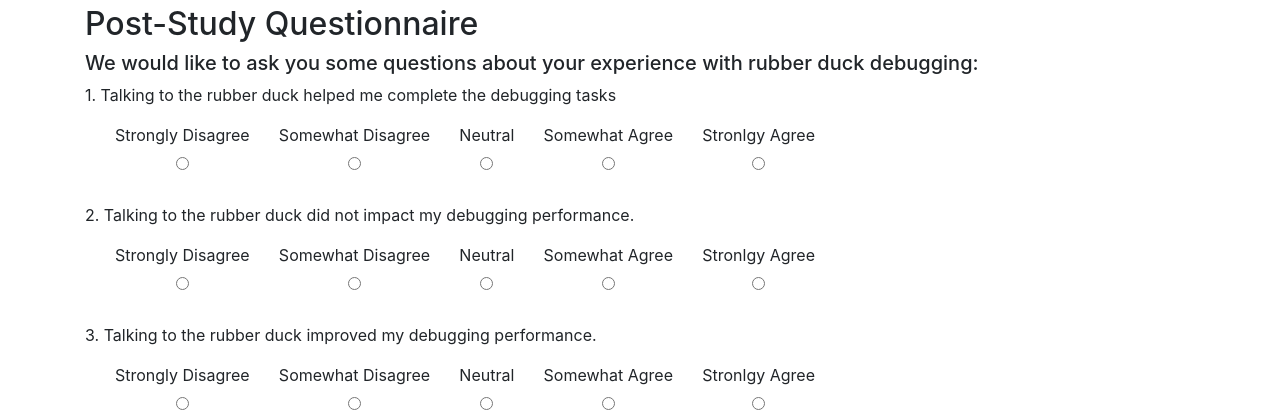
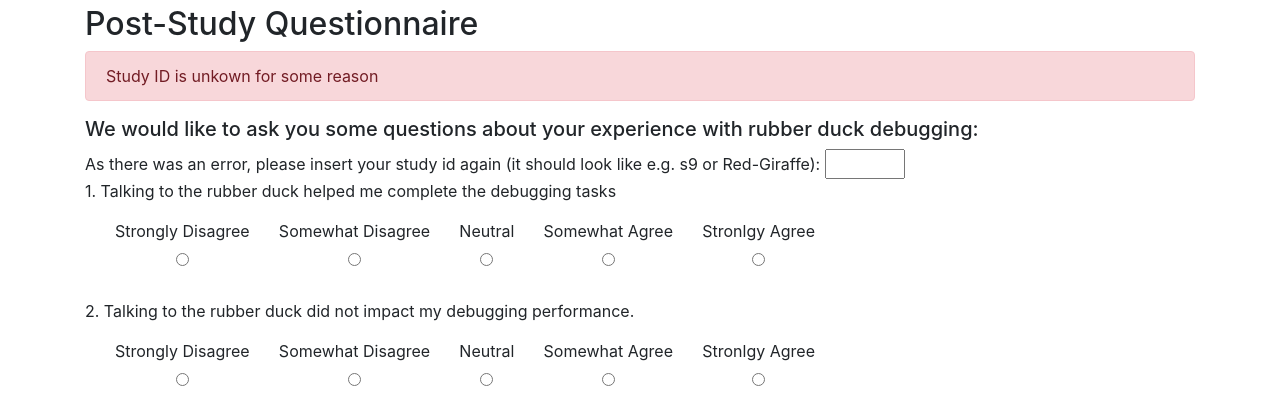
Before and after one commit to vera-bernhard/duck-exp, a Django app: page /duck-code-editor/survey in a window 1280 px wide. Shown: the top 420 px of the page. Run offline with Django 4.2, Linux system fonts and the light colour scheme.

Commit message:
Update error handling missing study id

```diff
--- a/duck_code_editor/templates/duck_code_editor/survey.html
+++ b/duck_code_editor/templates/duck_code_editor/survey.html
@@ -13,10 +13,13 @@ between topics {% endcomment %}
       duck debugging:
     </h5>
     <div class="likert-question">
-    {% if missingId %}
-        <p>As there was an error, please insert your study id again (it should like e.g. s9 or Red-Giraffe): </p>
-        <input type="text" name="rewritten" required />
-    {% endif %}
+      {% if missingId %}
+      <div>
+        As there was an error, please insert your study id again (it should look like
+        e.g. s9 or Red-Giraffe):
+        <input type="text" style="width: 80px" name="rewritten" required />
+      </div>
+      {% endif %}
       <p>
         1. Talking to the rubber duck helped me complete the debugging tasks
       </p>
--- a/duck_code_editor/views.py
+++ b/duck_code_editor/views.py
@@ -439,12 +439,14 @@ def feedback(request, task_number):
 
 def survey(request):
     selected_study_id = request.session.get('selected_study_id')
+    rewritten_study_id = request.POST.get('rewritten')
 
-    if selected_study_id is None:
+    if selected_study_id is None and rewritten_study_id is None:
         error_message = "Study ID is unkown for some reason"
-        render(request, 'duck_code_editor/survey.html', {
+        return render(request, 'duck_code_editor/survey.html', {
             'error': error_message,
-            'missingId': True})
+            'missingId': True}
+        )
 
     if request.method == 'POST':
         try:
@@ -452,12 +454,11 @@ def survey(request):
                 trial = Trial.objects.get(
                     student_id=selected_study_id,)
             else:
-                rewritten_study_id = request.POST.get('rewritten')
                 trial = Trial.objects.get(
                     student_id=rewritten_study_id,)
         except Trial.DoesNotExist:
-            error_message = "Study ID is unkown for some reason"
-            render(request, 'duck_code_editor/survey.html', {
+            error_message = f"Study ID '{rewritten_study_id}' could not be found in the database. Please check again whether you Study ID is correct."
+            return render(request, 'duck_code_editor/survey.html', {
                 'error': error_message,
                 'missingId': True})
 
@@ -510,7 +511,7 @@ def survey(request):
         # catch all errors
         except Exception as e:
             error_message = f"Error while saving data: {e}. Please contact Vera"
-            render(request, 'duck_code_editor/survey.html', {
+            return render(request, 'duck_code_editor/survey.html', {
                 'error': error_message
             })
 
```
